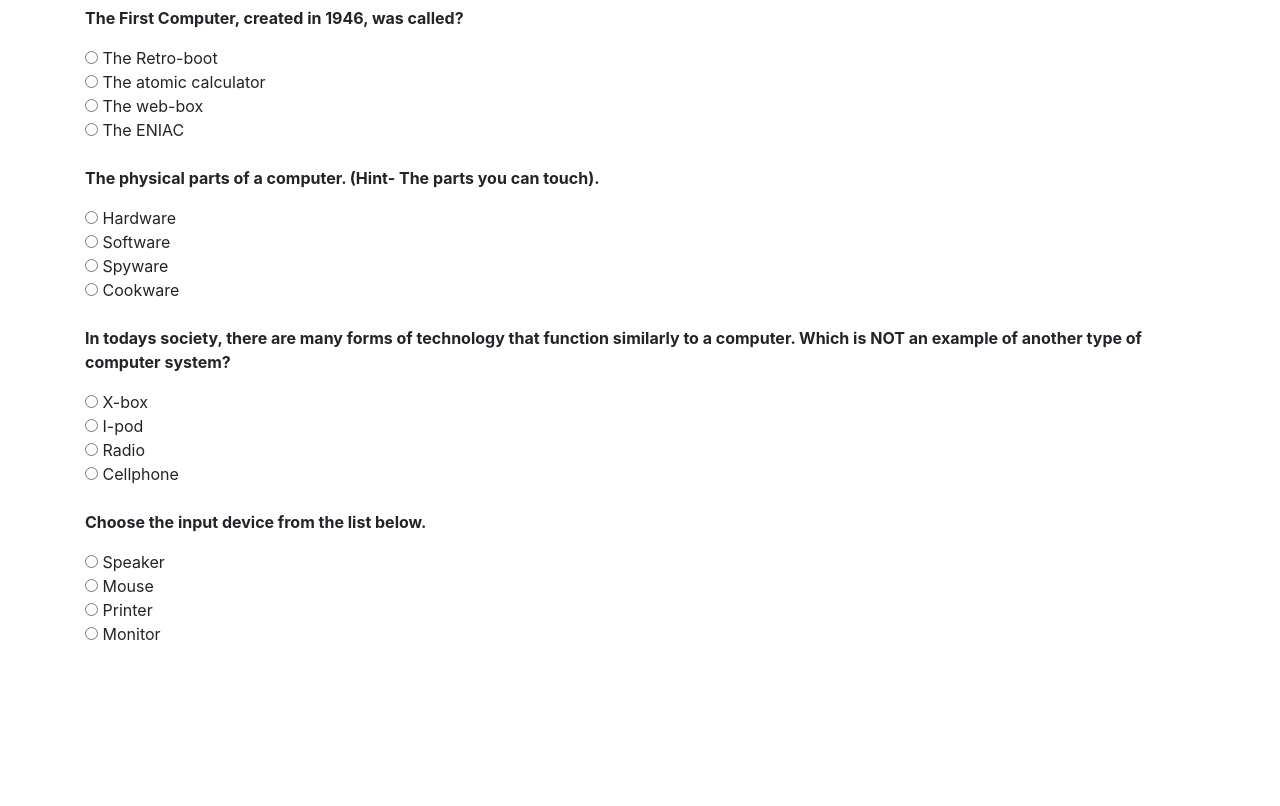
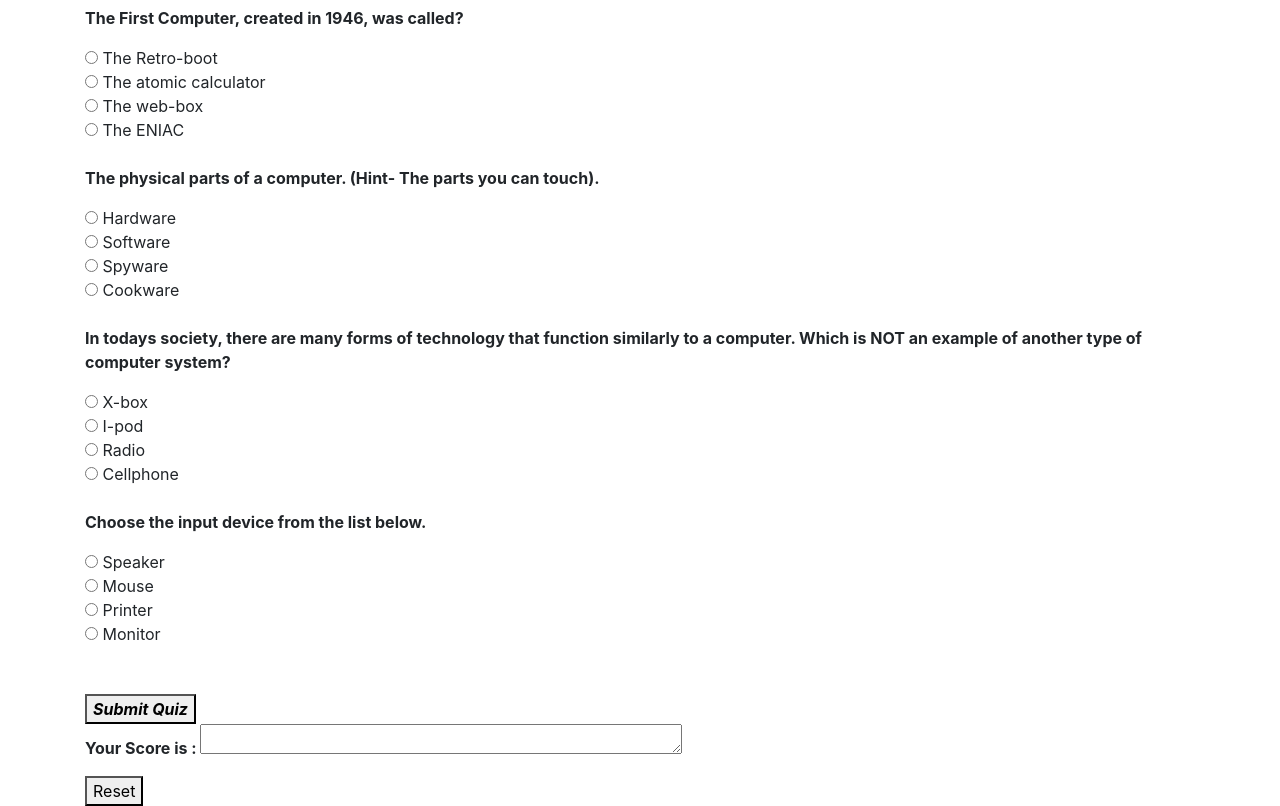
Before and after one commit to abbyshabi/javascript-quiz, a plain HTML site: page index.html in a window 1280 px wide. Shown: the part 87-893 px from the top of the page. Before the commit the page ends 800 px from the top, so only its background shows below. Drawn offline with nearby package versions, Linux system fonts and the light colour scheme.

Commit message:
added the submit and reset button to the html

```diff
--- a/index.html
+++ b/index.html
@@ -28,7 +28,6 @@
 		            <input type="radio" name="question2" value="b"> Software<br>
 		            <input type="radio" name="question2" value="c"> Spyware<br>
 		            <input type="radio" name="question2" value="d"> Cookware<br><br>
-
 		        </section>
 
         		<section>
@@ -38,7 +37,6 @@
 		            <input type="radio" name="question3" value="c"> Radio<br>
 		            <input type="radio" name="question3" value="d"> Cellphone<br><br>
     			</section>
-
        			<section>
 		            <p><strong> Choose the input device from the list below.</strong></p>
 		            <input type="radio" name="question4" id="q4" value="a"> Speaker <br>
@@ -46,7 +44,16 @@
 		            <input type="radio" name="question4" id="q4" value="c"> Printer<br>
 		            <input type="radio" name="question4" id="q4" value="d"> Monitor <br>
        			</section><br><br>
-
-
+       				<button type="submit" id="bttn" value="Submit" onclick="compute()"><strong><em>Submit Quiz</em></strong></button><br>
+     		</div>
+        	<div id="score">
+            	<div class="box-4">
+	                <p>
+	                    <strong>Your Score is : <textarea type="text" name="Answer" rows="1" cols="45" id="message"></textarea></strong></p>
+            	</div>
+                	<button type = "reset" id="bttn1" value="reset" onclick="reset()"> Reset </button>
+            </div>
+        </form>
+     </div>
 </body>
 </html>
```
Lines whose indentation alone changed are shown as unchanged.
